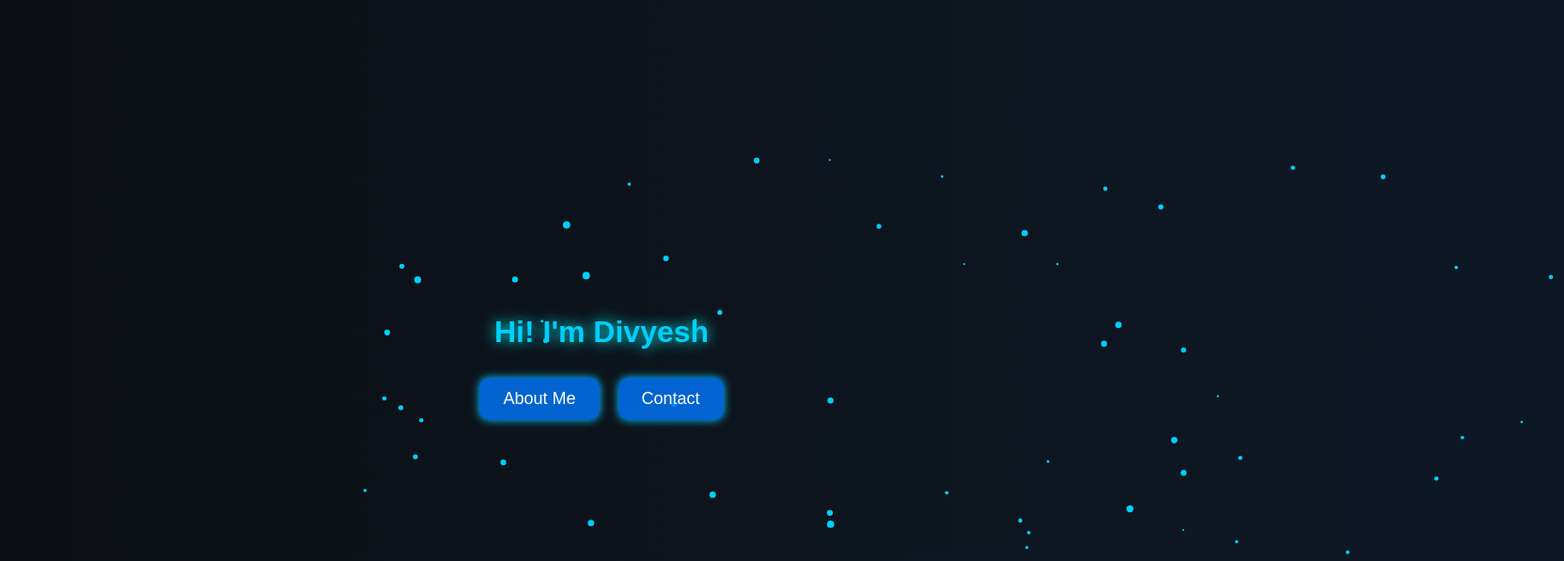
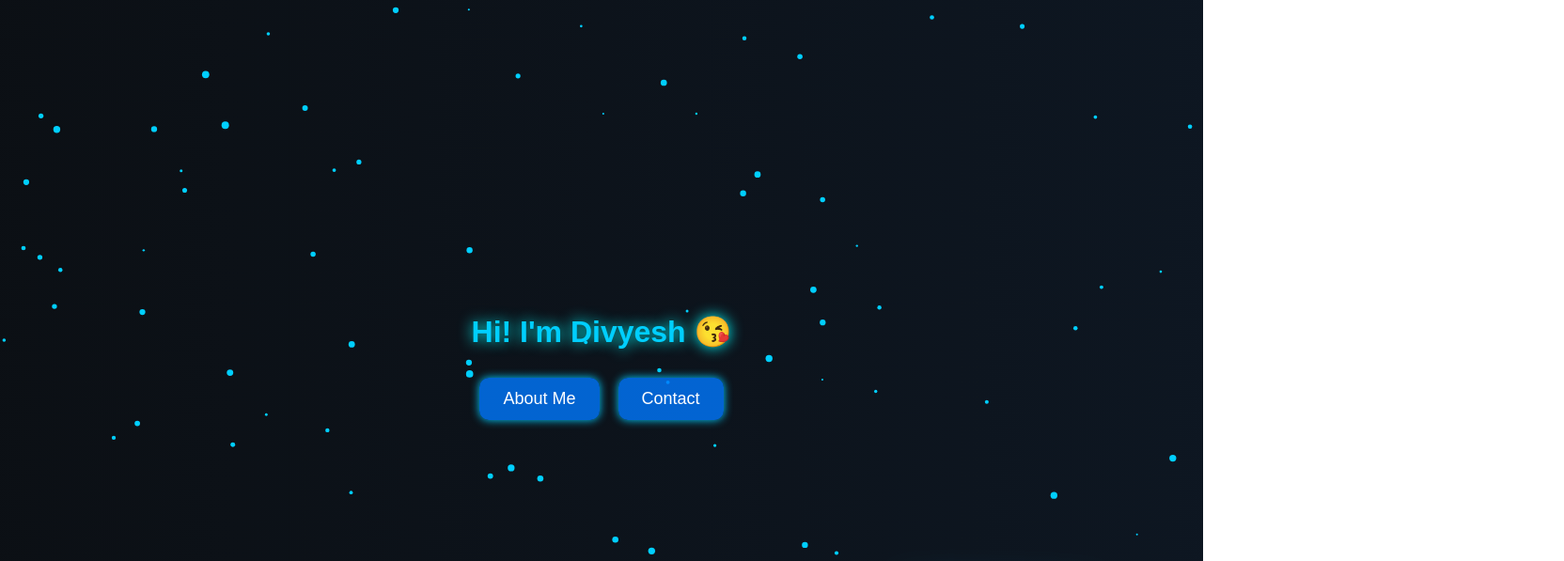
Before and after one commit to by-divyesh/D, a plain HTML site: page index.html in a window 1280 px wide. Shown: the top 597 px of the page at 94% size, 1664 px wide, since content can reach past the window. Drawn offline with Linux system fonts and the light colour scheme.

Commit message:
Update index.html

```diff
--- a/index.html
+++ b/index.html
@@ -3,7 +3,7 @@
 <head>
 <meta charset="UTF-8">
 <meta name="viewport" content="width=device-width, initial-scale=1.0">
-<title>Divyesh's Epic Stylish Homepage</title>
+<title>Divyesh's Stylish Homepage</title>
 <style>
   body {
     margin: 0;
@@ -27,13 +27,11 @@
     75% {background-position:50% 50%;}
     100% {background-position:0% 50%;}
   }
-
   h1 {
     color: #00cfff;
     text-shadow: 0 0 15px #00ffff;
     margin-bottom: 30px;
   }
-
   .button-container {
     display: flex;
     gap: 20px;
@@ -57,7 +55,6 @@
     box-shadow: 0 0 25px #00ffff;
     transform: scale(1.1);
   }
-
   .info {
     background-color: rgba(0,0,50,0.6);
     padding: 20px 30px;
@@ -76,7 +73,6 @@
     from {opacity: 0; transform: translateY(-20px);}
     to {opacity: 1; transform: translateY(0);}
   }
-
   .character {
     position: absolute;
     bottom: 0;
@@ -91,16 +87,14 @@
     50% { transform: translateY(-25px) rotate(2deg); }
     100% { transform: translateY(0px) rotate(0deg); }
   }
-
   canvas.particles {
     position: absolute;
-    top: 20%;
-    left: 30%;
+    top: 0;
+    left: 0;
     width: 100%;
     height: 100%;
     z-index: 0;
   }
-
   @media (max-width: 600px) {
     .character { width: 120px; right: 5%; }
     button { padding: 10px 18px; font-size: 16px; }
@@ -113,7 +107,7 @@
 
 <canvas class="particles" id="particleCanvas"></canvas>
 
-<h1>Hi! I'm Divyesh </h1>
+<h1>Hi! I'm Divyesh 😘</h1>
 
 <div class="button-container">
   <button onclick="showInfo('about')">About Me</button>
@@ -129,7 +123,8 @@
   <p>Email: <a href="mailto:divyeshpay001@gmail.com" style="color:#00cfff;">divyeshpay001@gmail.com</a></p>
 </div>
 
-<img src="https://i.imgur.com/N1q0G4G.png" class="character" alt="Solo Leveling Character">
+<!-- Working Solo Leveling Character Image -->
+<img src="https://i.imgur.com/qn6A3sz.png" class="character" alt="Solo Leveling Character">
 
 <script>
 function showInfo(id) {
```
